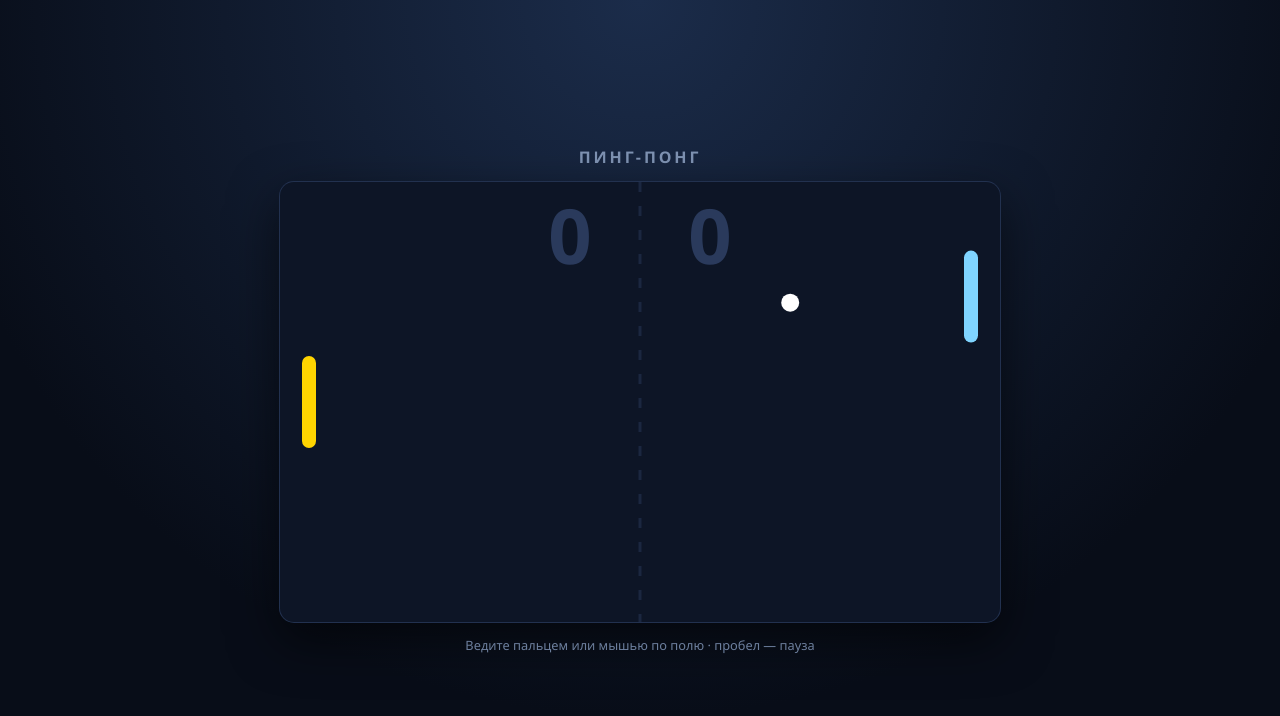
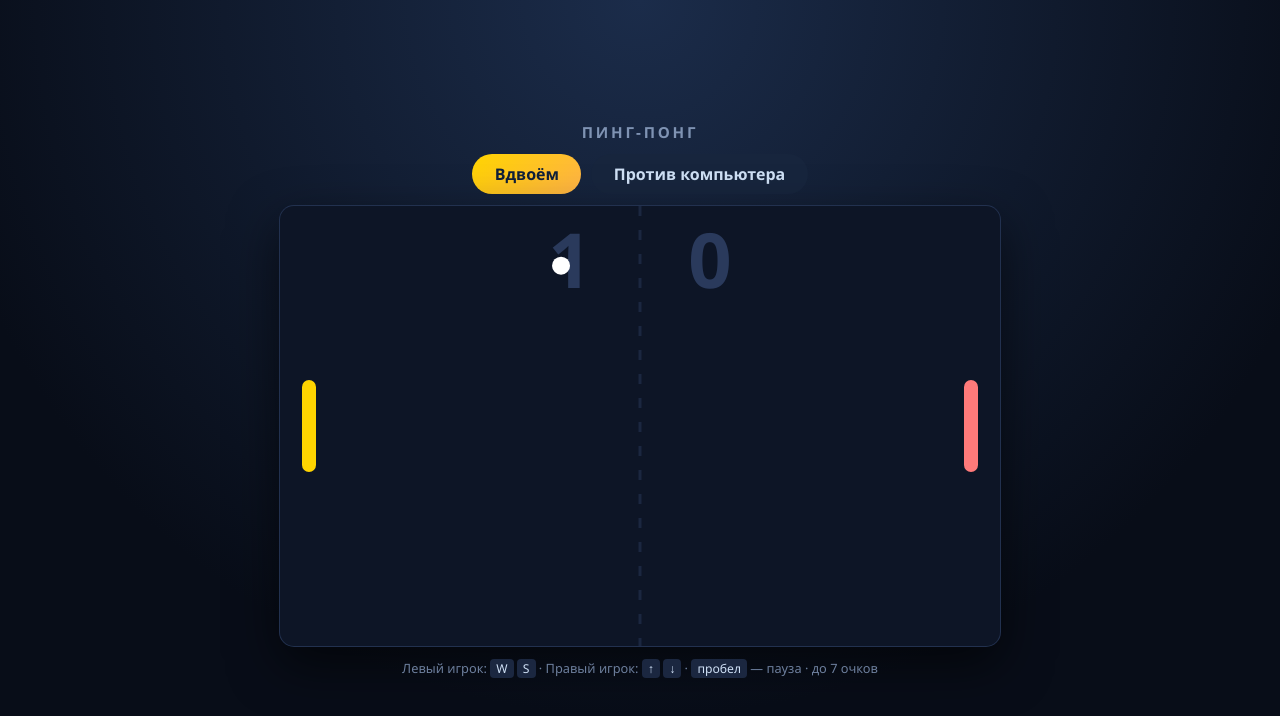
Before and after one commit to Valeonl/hello-valentin, a plain HTML site: page game.html in a window 1280 px wide. Drawn offline with Linux system fonts and the light colour scheme.

Commit message:
Пинг-понг: режим игры вдвоём за одним компьютером

```diff
--- a/game.html
+++ b/game.html
@@ -9,134 +9,170 @@
   html, body { height: 100%; margin: 0; }
   body {
     display: flex; flex-direction: column; align-items: center; justify-content: center;
-    gap: 14px; background: radial-gradient(circle at 50% 0%, #1b2c4a 0%, #080d18 70%);
+    gap: 12px; background: radial-gradient(circle at 50% 0%, #1b2c4a 0%, #080d18 70%);
     color: #f5f2ea; font-family: "Segoe UI", system-ui, sans-serif; overflow: hidden; padding: 12px;
   }
-  h1 { margin: 0; font-size: 1rem; font-weight: 600; letter-spacing: .18em;
+  h1 { margin: 0; font-size: .95rem; font-weight: 600; letter-spacing: .18em;
        text-transform: uppercase; color: #7f93b3; }
   canvas { display: block; border-radius: 14px; background: #0d1526;
            box-shadow: 0 0 0 1px #22314f, 0 18px 50px rgba(0,0,0,.6);
            touch-action: none; max-width: 96vw; }
-  .hint { font-size: .8rem; color: #6d7f9d; text-align: center; }
+  .modes { display: flex; gap: 10px; }
   button {
-    font: inherit; padding: .6rem 1.6rem; border: 0; border-radius: 999px; cursor: pointer;
-    background: linear-gradient(135deg, #ffd400, #ffb347); color: #10203a; font-weight: 700;
+    font: inherit; padding: .55rem 1.4rem; border: 0; border-radius: 999px; cursor: pointer;
+    background: #17253d; color: #cfe0f5; font-weight: 600;
   }
+  button.on { background: linear-gradient(135deg, #ffd400, #ffb347); color: #10203a; }
   button:active { transform: scale(.97); }
+  .hint { font-size: .8rem; color: #6d7f9d; text-align: center; line-height: 1.6; }
+  kbd { background: #1b2740; border-radius: 4px; padding: 1px 6px; font-family: inherit;
+        font-size: .95em; color: #cfe0f5; }
 </style>
 </head>
 <body>
   <h1>Пинг-понг</h1>
+  <div class="modes">
+    <button id="m2" class="on">Вдвоём</button>
+    <button id="m1">Против компьютера</button>
+  </div>
   <canvas id="c" width="720" height="440"></canvas>
-  <div class="hint" id="hint">Ведите пальцем или мышью по полю · пробел — пауза</div>
-  <button id="again" hidden>Ещё раз</button>
+  <div class="hint" id="hint"></div>
 
 <script>
 (() => {
   const cv = document.getElementById('c'), ctx = cv.getContext('2d');
-  const hint = document.getElementById('hint'), again = document.getElementById('again');
+  const hintEl = document.getElementById('hint');
+  const b1 = document.getElementById('m1'), b2 = document.getElementById('m2');
   const W = cv.width, H = cv.height;
-  const PW = 14, PH = 92, MARGIN = 22;
+  const PW = 14, PH = 92, MARGIN = 22, SPEED = 7.2, TARGET = 7;
 
-  let player, ai, ball, score, running, paused;
+  let mode, left, right, ball, score, running, paused;
+  const keys = new Set();
+  mode = 'duo';                                  // two humans on one keyboard
 
   function reset(dir) {
-    player = { y: H / 2 - PH / 2 };
-    ai = { y: H / 2 - PH / 2 };
-    ball = { x: W / 2, y: H / 2, vx: 6.2 * dir, vy: (Math.random() * 5 - 2.5), r: 9 };
+    left  = { y: H / 2 - PH / 2 };
+    right = { y: H / 2 - PH / 2 };
+    ball  = { x: W / 2, y: H / 2, vx: 5.6 * dir, vy: Math.random() * 5 - 2.5, r: 9 };
+  }
+
+  const LEFT_UP = 'KeyW',  LEFT_DOWN = 'KeyS';
+  const RIGHT_UP = 'ArrowUp', RIGHT_DOWN = 'ArrowDown';
+
+  function showHint(finished) {
+    if (finished) {
+      const who = mode === 'duo'
+        ? (score.l > score.r ? 'Победил левый игрок 🎉' : 'Победил правый игрок 🎉')
+        : (score.l > score.r ? 'Вы победили 🎉' : 'Победил компьютер');
+      hintEl.innerHTML = who + ' · <kbd>R</kbd> — новая игра';
+      return;
+    }
+    hintEl.innerHTML = mode === 'duo'
+      ? 'Левый игрок: <kbd>W</kbd> <kbd>S</kbd> · Правый игрок: <kbd>↑</kbd> <kbd>↓</kbd>'
+        + ' · <kbd>пробел</kbd> — пауза · до ' + TARGET + ' очков'
+      : 'Вы: <kbd>W</kbd> <kbd>S</kbd> или мышь · <kbd>пробел</kbd> — пауза · до '
+        + TARGET + ' очков';
   }
 
   function newGame() {
     reset(Math.random() < .5 ? 1 : -1);
-    score = { me: 0, ai: 0 };
+    score = { l: 0, r: 0 };
     running = true; paused = false;
-    again.hidden = true;
-    hint.textContent = 'Ведите пальцем или мышью по полю · пробел — пауза';
+    b1.classList.toggle('on', mode === 'solo');
+    b2.classList.toggle('on', mode === 'duo');
+    showHint(false);
   }
 
-  // Player paddle follows the pointer, clamped inside the field.
-  function moveTo(clientY) {
-    const rect = cv.getBoundingClientRect();
-    const y = (clientY - rect.top) * (H / rect.height) - PH / 2;
-    player.y = Math.max(0, Math.min(H - PH, y));
-  }
-  cv.addEventListener('pointermove', e => moveTo(e.clientY));
-  cv.addEventListener('pointerdown', e => moveTo(e.clientY));
-  cv.addEventListener('touchmove', e => { e.preventDefault(); moveTo(e.touches[0].clientY); }, { passive: false });
+  b1.onclick = () => { mode = 'solo'; newGame(); };
+  b2.onclick = () => { mode = 'duo';  newGame(); };
 
   addEventListener('keydown', e => {
-    if (e.code === 'Space') { e.preventDefault(); paused = !paused; }
+    if (['ArrowUp', 'ArrowDown', 'Space', 'KeyW', 'KeyS'].includes(e.code)) e.preventDefault();
+    if (e.code === 'Space') { if (!e.repeat) paused = !paused; return; }
+    if (e.code === 'KeyR') { newGame(); return; }
+    keys.add(e.code);
   });
+  addEventListener('keyup', e => keys.delete(e.code));
+  addEventListener('blur', () => keys.clear());
 
-  again.onclick = newGame;
-  newGame();
+  // Pointer control for the left paddle — this is the phone-friendly path in solo.
+  function moveTo(clientY) {
+    const r = cv.getBoundingClientRect();
+    const y = (clientY - r.top) * (H / r.height) - PH / 2;
+    left.y = Math.max(0, Math.min(H - PH, y));
+  }
+  cv.addEventListener('pointermove', e => { if (mode === 'solo') moveTo(e.clientY); });
+  cv.addEventListener('pointerdown', e => { if (mode === 'solo') moveTo(e.clientY); });
+  cv.addEventListener('touchmove', e => {
+    if (mode !== 'solo') return;
+    e.preventDefault(); moveTo(e.touches[0].clientY);
+  }, { passive: false });
+
+  function movePaddles() {
+    if (keys.has(LEFT_UP))   left.y -= SPEED;
+    if (keys.has(LEFT_DOWN)) left.y += SPEED;
+    left.y = Math.max(0, Math.min(H - PH, left.y));
+
+    if (mode === 'duo') {
+      if (keys.has(RIGHT_UP))   right.y -= SPEED;
+      if (keys.has(RIGHT_DOWN)) right.y += SPEED;
+    } else {
+      const target = ball.y - PH / 2;            // capped, so the computer is beatable
+      right.y += Math.max(-5.0, Math.min(5.0, target - right.y));
+    }
+    right.y = Math.max(0, Math.min(H - PH, right.y));
+  }
 
   function step() {
-    if (paused) return;
-
-    // AI tracks the ball with a deliberate speed cap, so it is beatable.
-    const target = ball.y - PH / 2;
-    const speed = 5.0;
-    ai.y += Math.max(-speed, Math.min(speed, target - ai.y));
-    ai.y = Math.max(0, Math.min(H - PH, ai.y));
-
+    movePaddles();
     ball.x += ball.vx; ball.y += ball.vy;
 
     if (ball.y - ball.r < 0) { ball.y = ball.r; ball.vy *= -1; }
     if (ball.y + ball.r > H) { ball.y = H - ball.r; ball.vy *= -1; }
 
-    // Player paddle (left), then AI paddle (right); each hit adds a little speed.
     if (ball.vx < 0 && ball.x - ball.r < MARGIN + PW && ball.x > MARGIN &&
-        ball.y > player.y && ball.y < player.y + PH) {
+        ball.y > left.y && ball.y < left.y + PH) {
       ball.x = MARGIN + PW + ball.r;
-      ball.vx = -ball.vx * 1.06;
-      ball.vy += (ball.y - (player.y + PH / 2)) * 0.10;
+      ball.vx = -ball.vx * 1.05;
+      ball.vy += (ball.y - (left.y + PH / 2)) * 0.11;   // angle depends on where it lands
     }
     if (ball.vx > 0 && ball.x + ball.r > W - MARGIN - PW && ball.x < W - MARGIN &&
-        ball.y > ai.y && ball.y < ai.y + PH) {
+        ball.y > right.y && ball.y < right.y + PH) {
       ball.x = W - MARGIN - PW - ball.r;
-      ball.vx = -ball.vx * 1.06;
-      ball.vy += (ball.y - (ai.y + PH / 2)) * 0.10;
+      ball.vx = -ball.vx * 1.05;
+      ball.vy += (ball.y - (right.y + PH / 2)) * 0.11;
     }
-
-    // Cap the vertical speed so the ball never becomes unplayable.
     ball.vy = Math.max(-11, Math.min(11, ball.vy));
 
-    if (ball.x < -30) { score.ai++; endOrContinue(-1); }
-    if (ball.x > W + 30) { score.me++; endOrContinue(1); }
+    if (ball.x < -30) { score.r++; afterPoint(-1); }
+    if (ball.x > W + 30) { score.l++; afterPoint(1); }
   }
 
-  function endOrContinue(dir) {
-    if (score.me >= 7 || score.ai >= 7) {
+  function afterPoint(dir) {
+    if (score.l >= TARGET || score.r >= TARGET) {
       running = false;
-      hint.textContent = score.me >= 7 ? 'Вы победили! 🎉' : 'Победил соперник';
-      again.hidden = false;
-      again.textContent = 'Ещё раз';
-    } else {
-      reset(dir);
+      showHint(true);
+      return;
     }
+    reset(dir);
   }
 
   function draw() {
     ctx.clearRect(0, 0, W, H);
 
-    // Centre line
     ctx.strokeStyle = '#1b2740'; ctx.lineWidth = 3; ctx.setLineDash([10, 14]);
     ctx.beginPath(); ctx.moveTo(W / 2, 0); ctx.lineTo(W / 2, H); ctx.stroke(); ctx.setLineDash([]);
 
-    // Score
     ctx.fillStyle = '#2a3a5c'; ctx.font = 'bold 76px "Segoe UI", sans-serif';
     ctx.textAlign = 'center'; ctx.textBaseline = 'middle';
-    ctx.fillText(score.me, W / 2 - 70, 60);
-    ctx.fillText(score.ai, W / 2 + 70, 60);
+    ctx.fillText(score.l, W / 2 - 70, 60);
+    ctx.fillText(score.r, W / 2 + 70, 60);
 
-    // Paddles
-    ctx.fillStyle = '#ffd400';
-    ctx.beginPath(); ctx.roundRect(MARGIN, player.y, PW, PH, 7); ctx.fill();
-    ctx.fillStyle = '#7fd4ff';
-    ctx.beginPath(); ctx.roundRect(W - MARGIN - PW, ai.y, PW, PH, 7); ctx.fill();
+    ctx.fillStyle = '#ffd400';                  // left paddle: yellow
+    ctx.beginPath(); ctx.roundRect(MARGIN, left.y, PW, PH, 7); ctx.fill();
+    ctx.fillStyle = mode === 'duo' ? '#ff7a7a' : '#7fd4ff';   // blue when it is the computer
+    ctx.beginPath(); ctx.roundRect(W - MARGIN - PW, right.y, PW, PH, 7); ctx.fill();
 
-    // Ball
     ctx.fillStyle = '#ffffff';
     ctx.beginPath(); ctx.arc(ball.x, ball.y, ball.r, 0, Math.PI * 2); ctx.fill();
 
@@ -147,11 +183,8 @@
     }
   }
 
-  (function loop() {
-    if (running) step();
-    draw();
-    requestAnimationFrame(loop);
-  })();
+  newGame();
+  (function loop() { if (running && !paused) step(); draw(); requestAnimationFrame(loop); })();
 })();
 </script>
 </body>
```
